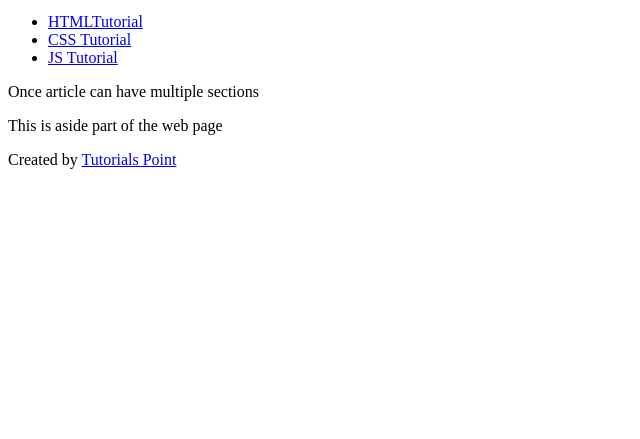
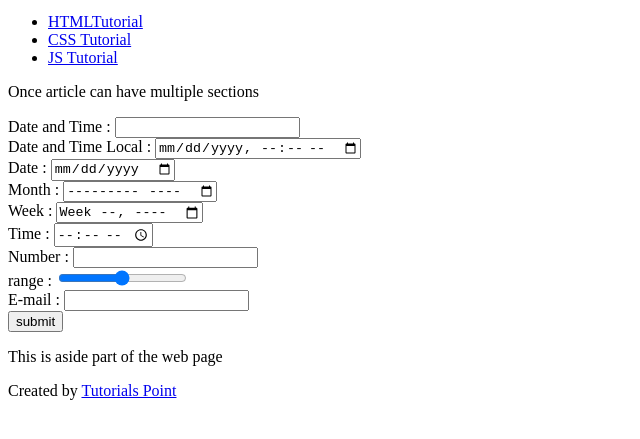
Before and after one commit to suvarov/webin30days, a plain HTML site: page day_05/index.html in a window 1280 px wide. Shown: the part 101-540 px from the top of the page, without its empty margins (0-640 px from the left). Drawn offline with Linux system fonts and the light colour scheme.

Commit message:
day 05: HTML5 basics - web forms 2.0

```diff
--- a/day_05/index.html
+++ b/day_05/index.html
@@ -2,9 +2,24 @@
 <html lang="en" dir="ltr">
   <head>
     <meta charset="utf-8">
-    <title></title>
+    <title>HTML5 Review</title>
   </head>
   <body>
+    <!--
+    1. HTML5 new tags
+    2. HTML5 custom attributes
+    3. web froms 2.0
+      datetime
+      datetime-local
+      date
+      month
+      week
+      time
+      number
+      range
+      email
+      url
+    //-->
     <header>
       <h1>HTML5 Document Structure Example</h1>
       <p>This page should be tried in safari, chrome or Mozila.</p>
@@ -23,6 +38,19 @@
           <p>Once article can have multiple sections</p>
         </section>
       </article>
+      <form action = "#" method = "get">
+       Date and Time : <input type = "datetime" name = "newinput1" /><br>
+       Date and Time Local : <input type = "datetime-local" name = "newinput2" /><br>
+       Date : <input type = "date" name = "newinput3" /><br>
+       Month : <input type = "month" name = "newinput4" /><br>
+       Week : <input type = "week" name = "newinput5" /><br>
+       Time : <input type = "time" name = "newinput6" /><br>
+       Number : <input type = "number" name = "newinput7" /><br>
+       range : <input type = "range" name = "newinput8" /><br>
+       E-mail : <input type = "email" name = "newinput9" /><br>
+       <input type = "submit" value = "submit" />
+     </form>
+
       <aside>
         <!-- This tag represents a piece of content that is only slightly related to the rest of the page //-->
         <p>This is aside part of the web page</p>
```
